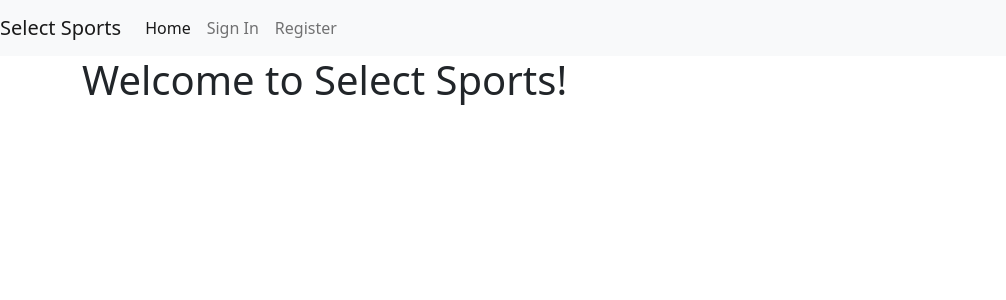
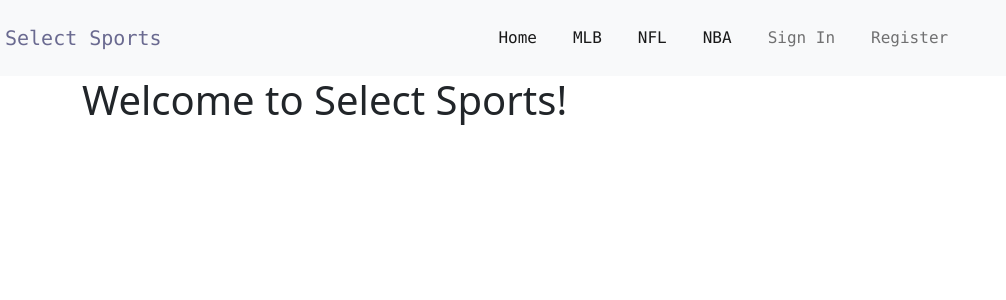
Before and after one commit to CS179K-Summer23/cs179-project-select-sports, an Angular app in the folder CS179-Serverside/SelectSports/: page / in a window 1280 px wide. Shown: the top 300 px of the page, without its empty margins (0-1006 px from the left). Built offline with nearby package versions, Linux system fonts and the light colour scheme.

Commit message:
Updated navbar to include dummy links to leagues

```diff
--- a/CS179-Serverside/SelectSports/package.json
+++ b/CS179-Serverside/SelectSports/package.json
@@ -18,6 +18,7 @@
     "@angular/platform-browser": "^16.1.0",
     "@angular/platform-browser-dynamic": "^16.1.0",
     "@angular/router": "^16.1.0",
+    "mongodb": "^5.7.0",
     "rxjs": "~7.8.0",
     "tslib": "^2.3.0",
     "zone.js": "~0.13.0"
--- a/CS179-Serverside/SelectSports/src/app/homepage/homepage.component.css
+++ b/CS179-Serverside/SelectSports/src/app/homepage/homepage.component.css
@@ -0,0 +1,3 @@
+.container {
+
+}
--- a/CS179-Serverside/SelectSports/src/app/navbar/navbar.component.css
+++ b/CS179-Serverside/SelectSports/src/app/navbar/navbar.component.css
@@ -0,0 +1,23 @@
+
+a:hover {
+    background: #e2e2e4;
+}
+
+.navbar-nav {
+    margin: 0 auto;
+    display: flex;
+    justify-content: space-between;
+}
+
+.navbar-brand {
+    margin: 5px;
+    color: #6a6a90;
+    font-family: "Lucida Console", "Courier New", monospace;
+}
+
+
+.nav-link {
+    margin: 10px;
+    color: #6a6a90;
+    font-family: "Lucida Console", "Courier New", monospace;
+}
--- a/CS179-Serverside/SelectSports/src/app/navbar/navbar.component.html
+++ b/CS179-Serverside/SelectSports/src/app/navbar/navbar.component.html
@@ -4,6 +4,15 @@
       <ul class="navbar-nav">
         <li class="nav-item">
           <a class="nav-link" routerLink="/" routerLinkActive="active">Home</a>
+        </li>
+        <li class="nav-item">
+          <a class="nav-link" routerLink="/" routerLinkActive="active">MLB</a>
+        </li>
+        <li class="nav-item">
+          <a class="nav-link" routerLink="/" routerLinkActive="active">NFL</a>
+        </li>
+        <li class="nav-item">
+          <a class="nav-link" routerLink="/" routerLinkActive="active">NBA</a>
         </li>
         <li class="nav-item">
           <a class="nav-link" routerLink="/SignIn" routerLinkActive="active">Sign In</a>
```
Also changed, not shown: 1 other file (tests, documents, lock files or other folders).
